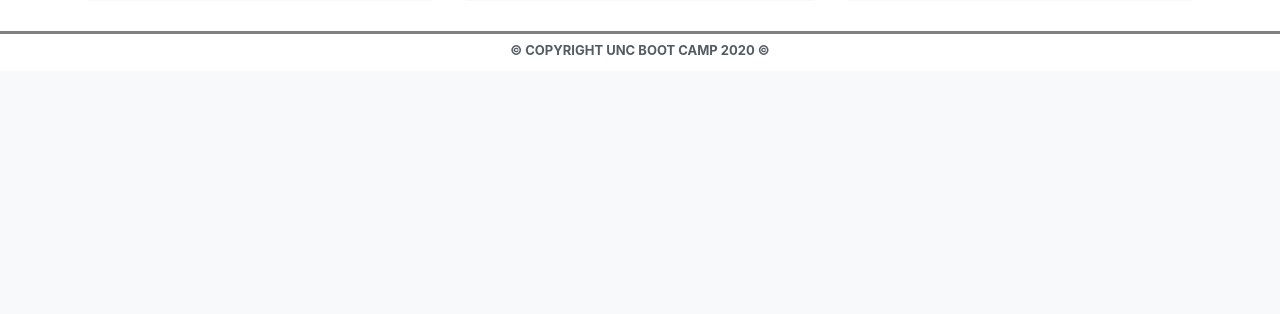
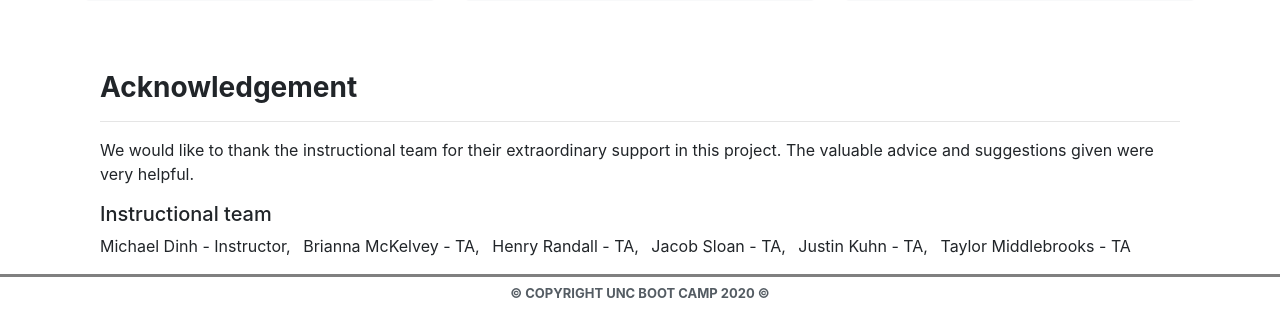
Before and after one commit to abpuccini/maternal-mortality-project, a Flask app: page /about-us in a window 1280 px wide. Shown: the part 1090-1404 px from the top of the page. Before the commit the page ends 1145 px from the top, so only its background shows below. Run offline with Flask 2, Linux system fonts and the light colour scheme; some libraries are stand-ins or nearby versions.

Commit message:
Added missing Content

```diff
--- a/templates/about-us.html
+++ b/templates/about-us.html
@@ -58,7 +58,8 @@
                         <li class="dropdown-header">
                             <span>Predictions</span>
                         </li>
-                        <li><a class="dropdown-item" href="/machine-learning-playground">Health Measure Playground</a></li>
+                        <li><a class="dropdown-item" href="/machine-learning-playground">Health Measure Playground</a>
+                        </li>
                         <li><a class="dropdown-item" href="/machine-learning-forecast">10-Year US MMR Forecast</a></li>
                     </ul>
                 </li>
@@ -203,6 +204,41 @@
                 </div>
             </div>
         </div>
+        <div>
+            <div class="col-12 col-sm-12 col-md-12 col-lg-12 col-xl-12 col-xxl-12">
+                <h3>Acknowledgement</h3>
+                <hr>
+                <p>
+                    We would like to thank the instructional team for their extraordinary support in
+                    this project. The valuable advice and suggestions given were very helpful.
+                </p>
+                <ul class="list-unstyled">
+                    <li>
+                        <h5>Instructional team</h5>
+                        <ul class="list-inline">
+                            <li class="list-inline-item">
+                                Michael Dinh - Instructor,
+                            </li>
+                            <li class="list-inline-item">
+                                Brianna McKelvey - TA,
+                            </li>
+                            <li class="list-inline-item">
+                                Henry Randall - TA,
+                            </li>
+                            <li class="list-inline-item">
+                                Jacob Sloan - TA,
+                            </li>
+                            <li class="list-inline-item">
+                                Justin Kuhn - TA,
+                            </li>
+                            <li class="list-inline-item">
+                                Taylor Middlebrooks - TA
+                            </li>
+                        </ul>
+                    </li>
+                </ul>
+            </div>
+        </div>
     </div>
 
     <!--Footer-->
```
Also changed, not shown: templates/machine-learning-forecast.html (+11 -8 lines), templates/methodology.html (+41 -14 lines).
